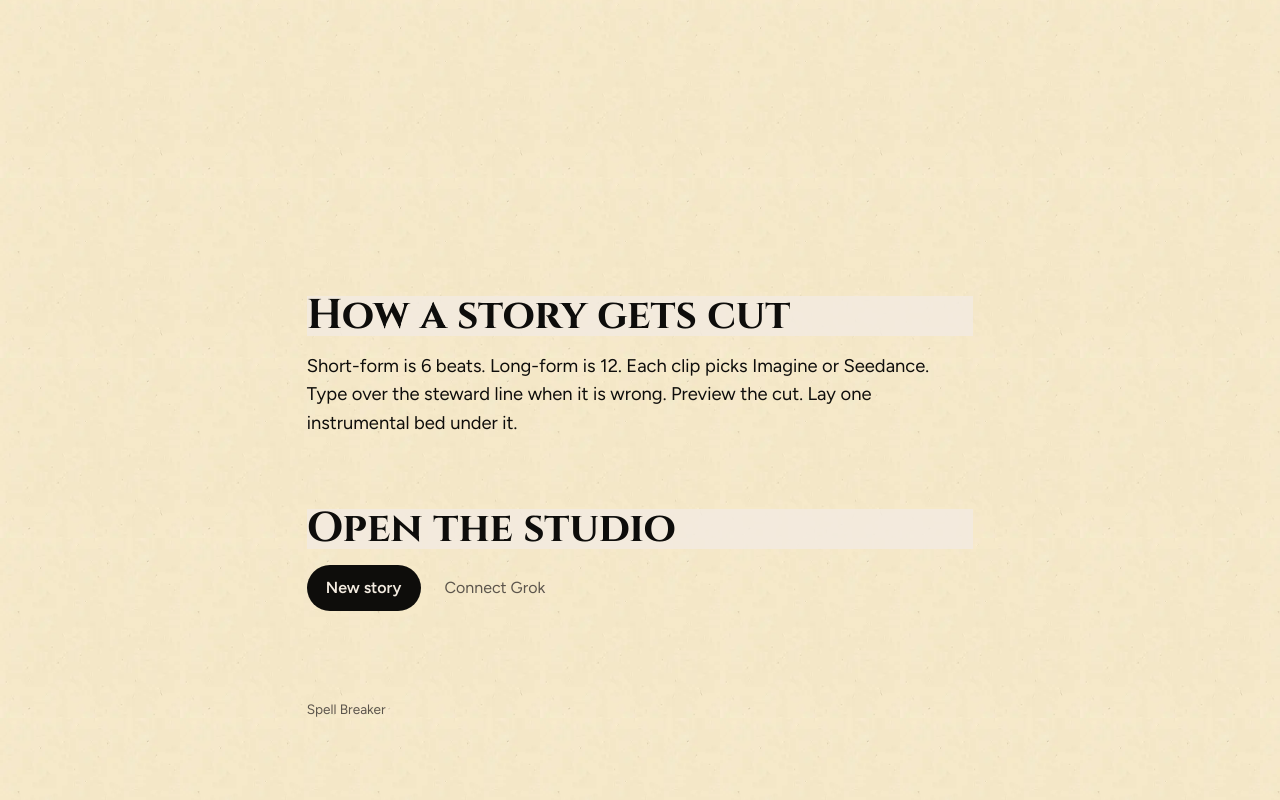
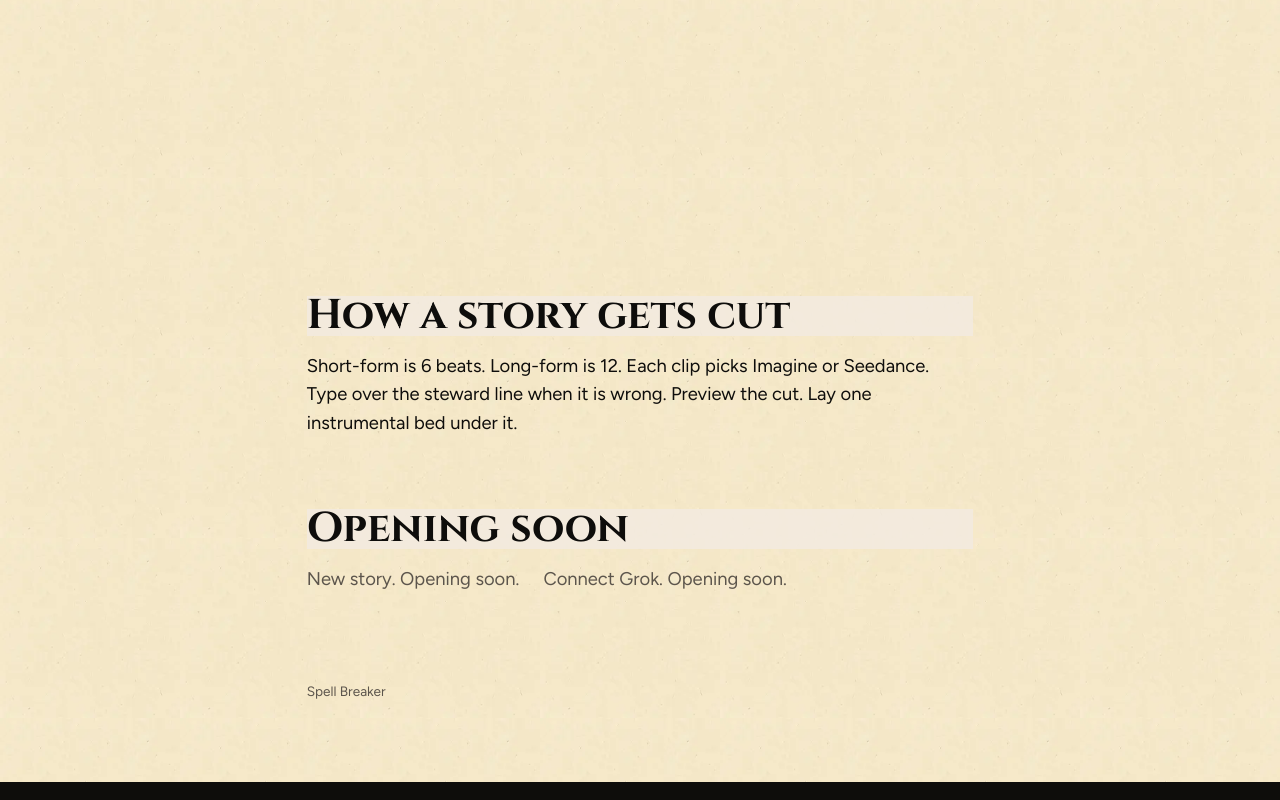
Before and after one commit to GeorgieXRPL/spellbreaker, a Next.js app: page / in a window 1280 px wide. Shown: the part 1802-2602 px from the top of the page. Built offline with nearby package versions, Linux system fonts and the light colour scheme.

Commit message:
Hold the studio CTAs as opening soon.
Co-authored-by: Cursor <cursoragent@cursor.com>

```diff
--- a/src/app/globals.css
+++ b/src/app/globals.css
@@ -302,6 +302,11 @@ a {
   padding-bottom: 1rem;
 }
 
+.cta-soon {
+  margin: 0;
+  color: #5c554c;
+}
+
 .btn {
   display: inline-flex;
   align-items: center;
--- a/src/components/OpenCta.tsx
+++ b/src/components/OpenCta.tsx
@@ -1,16 +1,12 @@
-import { copy, studio } from "@/lib/site";
+import { copy } from "@/lib/site";
 
 export function OpenCta() {
   return (
     <section id="open" className="verse">
       <h2>{copy.ctaHeading}</h2>
       <div className="cta-row">
-        <a className="btn" href={studio.newStory}>
-          {copy.ctaPrimary}
-        </a>
-        <a className="link-quiet" href={studio.connect}>
-          {copy.ctaSecondary}
-        </a>
+        <p className="cta-soon">{copy.ctaPrimary}. Opening soon.</p>
+        <p className="cta-soon">{copy.ctaSecondary}. Opening soon.</p>
       </div>
     </section>
   );
--- a/src/lib/site.ts
+++ b/src/lib/site.ts
@@ -14,7 +14,7 @@ export const copy = {
   cutHeading: "How a story gets cut",
   cutBody:
     "Short-form is 6 beats. Long-form is 12. Each clip picks Imagine or Seedance. Type over the steward line when it is wrong. Preview the cut. Lay one instrumental bed under it.",
-  ctaHeading: "Open the studio",
+  ctaHeading: "Opening soon",
   ctaPrimary: "New story",
   ctaSecondary: "Connect Grok",
   footer: "Spell Breaker",
```
